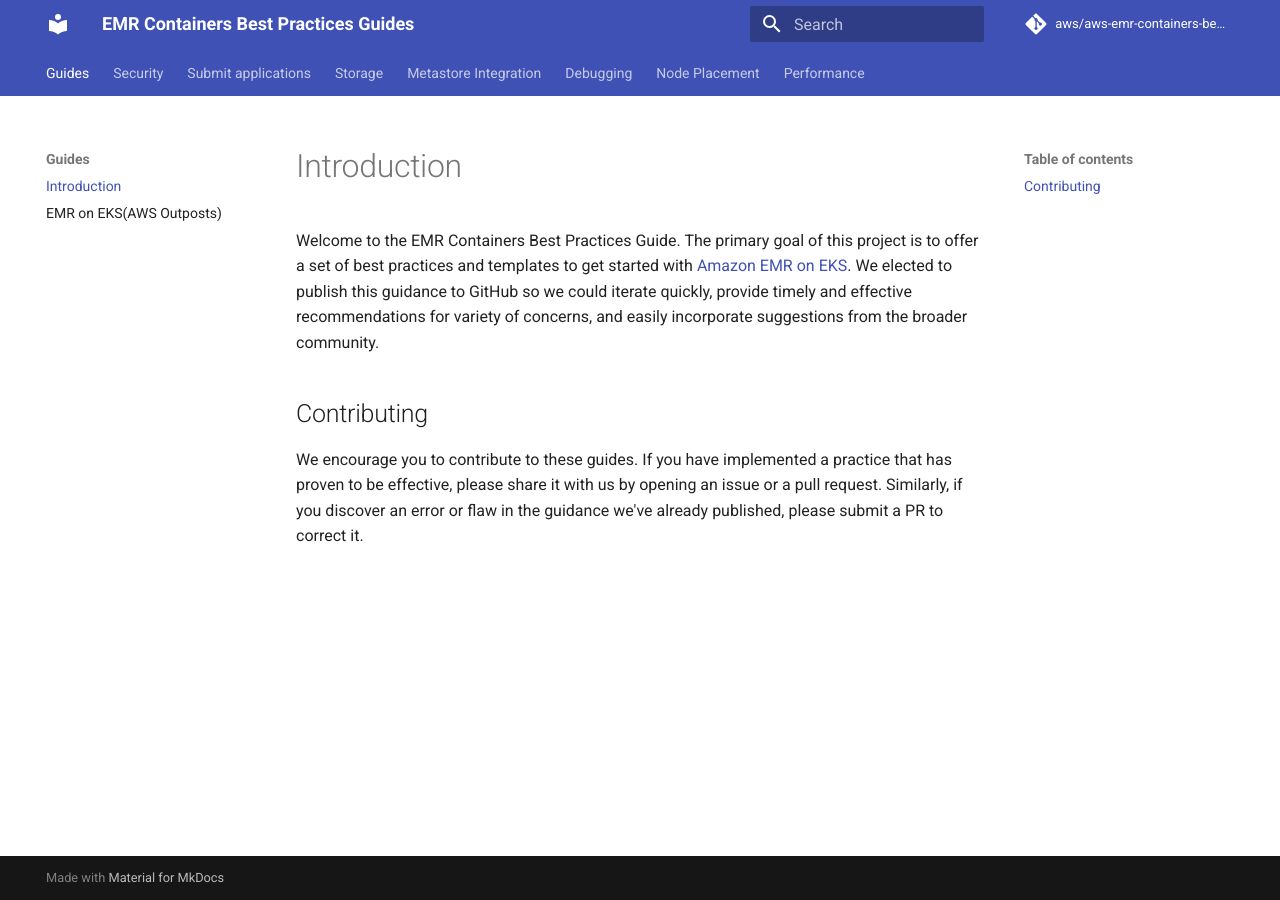
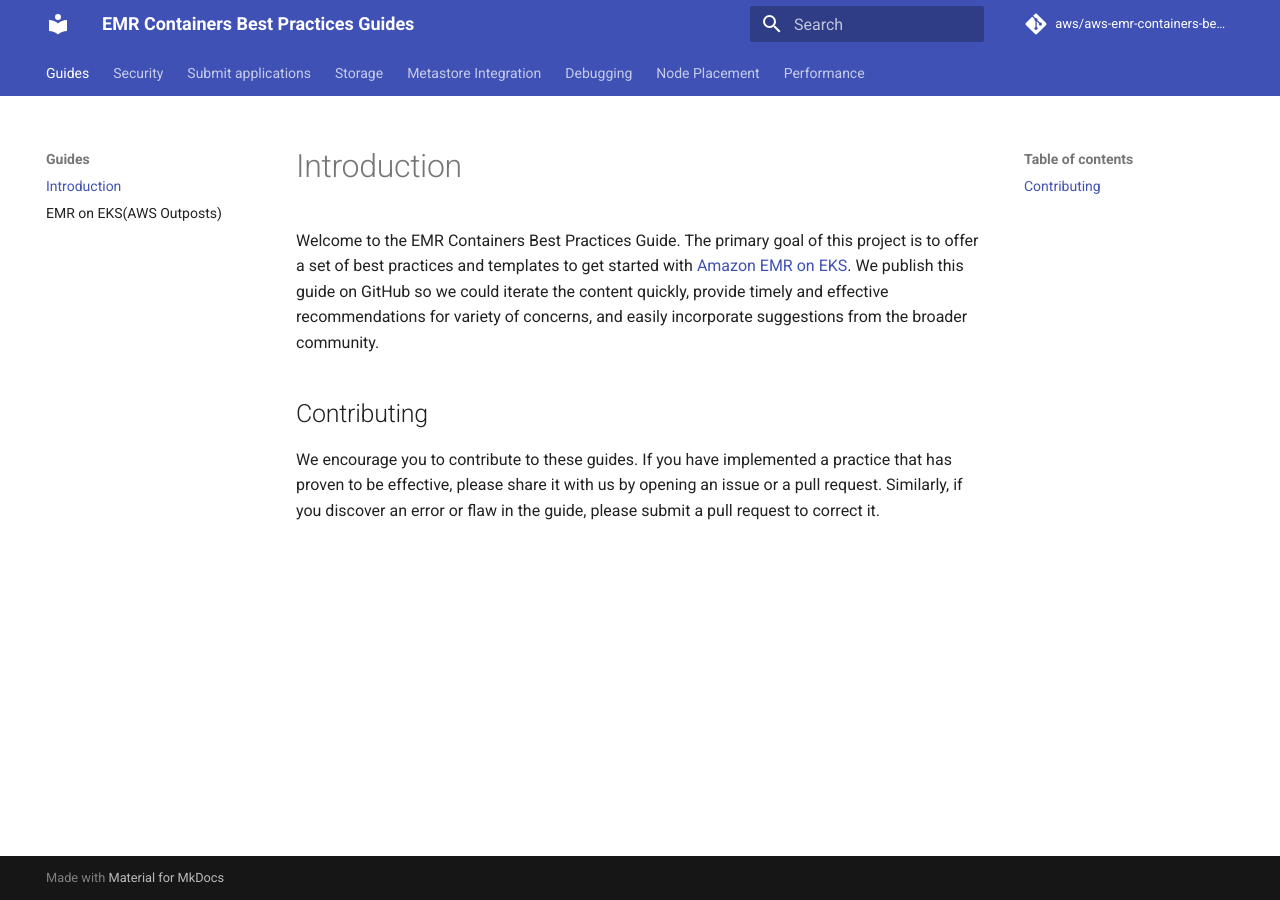
Before and after one commit to aws/aws-emr-containers-best-practices, an MkDocs documentation site: the page built from content/index.md, in a window 1280 px wide. Built offline with MkDocs 1.6.1 and Material for MkDocs 9.7.7, drawn with Linux system fonts in a browser that asks for light colours; comment, search, counter and statistics services are not loaded.

Commit message:
Update index.md

```diff
--- a/content/index.md
+++ b/content/index.md
@@ -1,6 +1,6 @@
-Welcome to the EMR Containers Best Practices Guide. The primary goal of this project is to offer a set of best practices and templates to get started with [Amazon EMR on EKS](https://aws.amazon.com/emr/features/eks/). We elected to publish this guidance to GitHub so we could iterate quickly, provide timely and effective recommendations for variety of concerns, and easily incorporate suggestions from the broader community.
+Welcome to the EMR Containers Best Practices Guide. The primary goal of this project is to offer a set of best practices and templates to get started with [Amazon EMR on EKS](https://aws.amazon.com/emr/features/eks/). We publish this guide on GitHub so we could iterate the content quickly, provide timely and effective recommendations for variety of concerns, and easily incorporate suggestions from the broader community.
 
 
 ## Contributing
 
-We encourage you to contribute to these guides. If you have implemented a practice that has proven to be effective, please share it with us by opening an issue or a pull request. Similarly, if you discover an error or flaw in the guidance we've already published, please submit a PR to correct it.
+We encourage you to contribute to these guides. If you have implemented a practice that has proven to be effective, please share it with us by opening an issue or a pull request. Similarly, if you discover an error or flaw in the guide, please submit a pull request to correct it.
```
